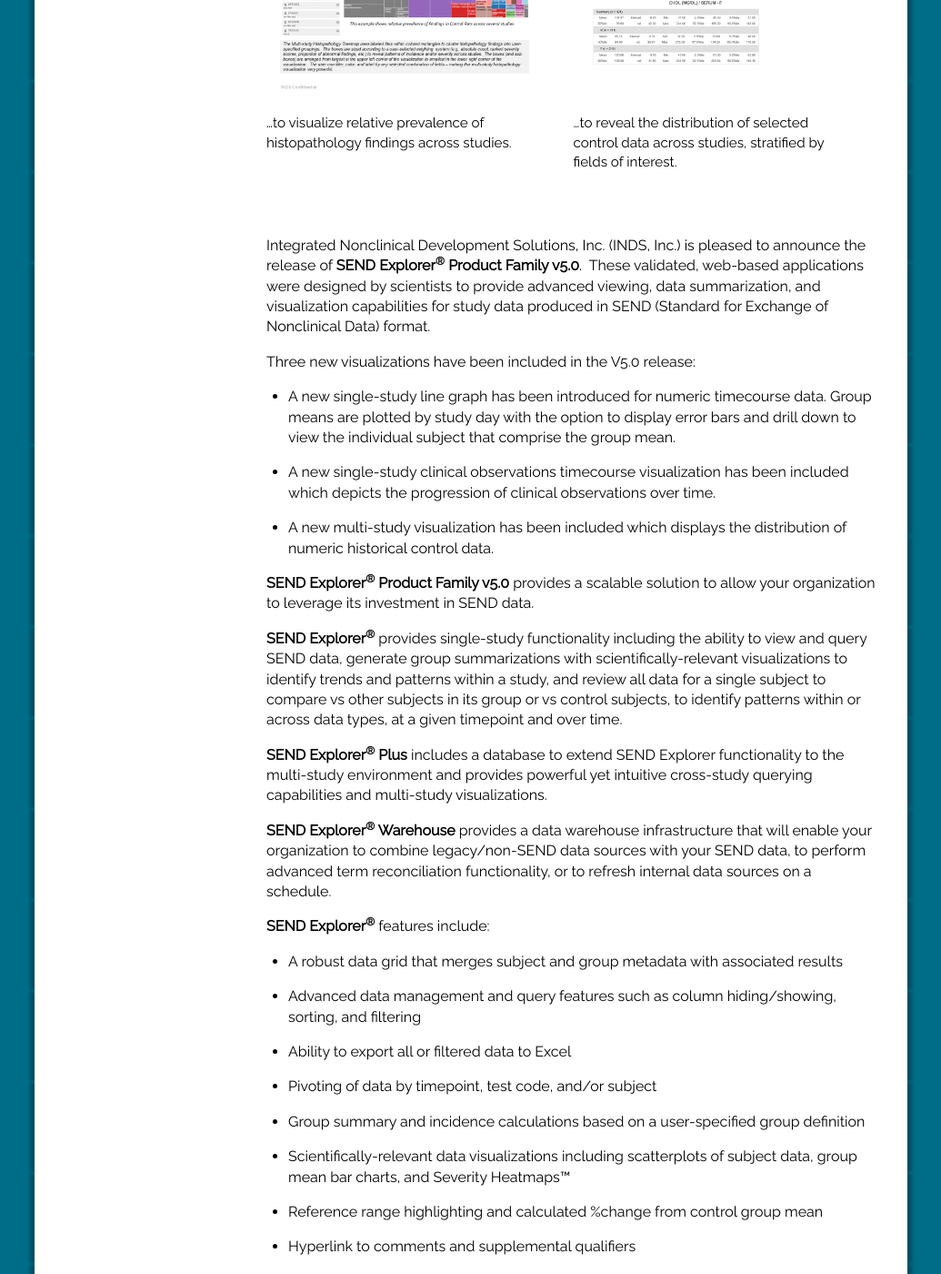
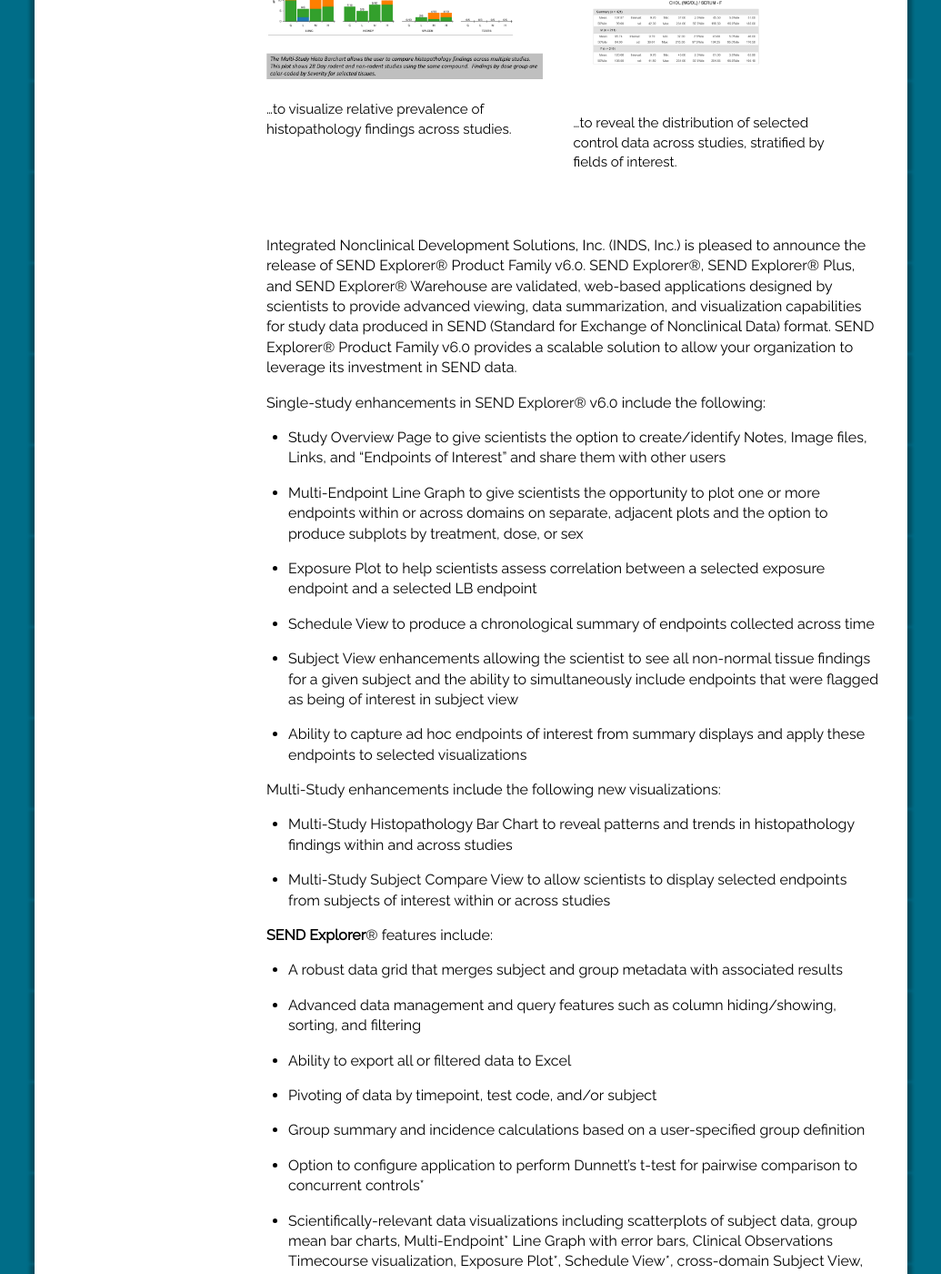
Before and after one commit to inds-inc/inds-inc.github.io, a Jekyll site: the page built from sendexplorer.md, in a window 1280 px wide and 1400 px high, scrolled down 2419 px. Shown: the whole window at 91% size, without its empty margins (122-1157 px from the left). Built offline with Jekyll 4.4.1, drawn with Linux system fonts in a browser that asks for light colours; comment, search, counter and statistics services are not loaded; some of the changed text lies outside the part shown.

Commit message:
update sendexplorer page

```diff
--- a/sendexplorer.md
+++ b/sendexplorer.md
@@ -30,7 +30,7 @@
     <p class="thumbtitle">Line Graph</p>
     <a href="/assets/se-images/linegraph-slide.png"
        data-lightbox="slide-9"
-       data-title="Line Graph">
+       data-title="Multi Endpoint Line Graph">
       <img class="thumbsize" src="/assets/se-images/linegraph-slide.png" alt="" />
     </a>
     <p class="thumbsize">…to visualize patterns of numeric data over time</p>
@@ -60,7 +60,7 @@
        data-title="Cross-Domain Subject View">
       <img class="thumbsize" src="/assets/se-images/Slide4.PNG" alt="" />
     </a>
-    <p class="thumbsize">…to put a subject’s data into perspective as compared to its own group and control group, on a single day or over time</p>
+    <p class="thumbsize">…to put a subject's data into perspective as compared to its own group and control group, on a single day or over time</p>
   </div>
 </div>
 <p>&nbsp;</p>
@@ -91,8 +91,8 @@
     <p class="thumbtitle">Histopathology Treemap</p>
     <a href="/assets/se-images/Slide7.PNG"
        data-lightbox="slide-7"
-       data-title="<a href=https://www.youtube.com/watch?v=UIXnvctzGw8>YouTube video show Muti-Study Histopathology Treemap in action</a>">
-      <img class="thumbsize" src="/assets/se-images/Slide7.PNG" alt="" />
+       data-title="Multi-Study Histo Barchart">
+      <img class="thumbsize" src="/assets/se-images/HistoBarChart.png" alt="" />
     </a>
     <p class="thumbsize">…to visualize relative prevalence of histopathology findings across studies.</p>
   </div>
@@ -107,48 +107,48 @@
 </div>
 <p>&nbsp;</p>
 Integrated Nonclinical Development Solutions, Inc. (INDS, Inc.) is
-pleased to announce the release of **SEND Explorer<sup>®</sup> Product
-Family v5.0**.  These validated, web-based applications were designed by
-scientists to provide advanced viewing, data summarization, and
-visualization capabilities for study data produced in SEND (Standard for
-Exchange of Nonclinical Data) format.
+pleased to announce the release of SEND Explorer® Product Family v6.0.
+SEND Explorer®, SEND Explorer® Plus, and SEND Explorer® Warehouse are
+validated, web-based applications designed by scientists to provide
+advanced viewing, data summarization, and visualization capabilities for
+study data produced in SEND (Standard for Exchange of Nonclinical Data)
+format. SEND Explorer® Product Family v6.0 provides a scalable solution
+to allow your organization to leverage its investment in SEND data.
 
-Three new visualizations have been included in the V5.0 release:
+Single-study enhancements in SEND Explorer® v6.0 include the following:
 
-- A new single-study line graph has been introduced for numeric timecourse data.
-  Group means are plotted by study day with the option to display error bars and
-  drill down to view the individual subject that comprise the group mean.
+-   Study Overview Page to give scientists the option to create/identify
+    Notes, Image files, Links, and “Endpoints of Interest” and share
+    them with other users
 
-- A new single-study clinical observations timecourse visualization has been
-  included which depicts the progression of clinical observations over time.
+-   Multi-Endpoint Line Graph to give scientists the opportunity to plot
+    one or more endpoints within or across domains on separate, adjacent
+    plots and the option to produce subplots by treatment, dose, or sex
 
-- A new multi-study visualization has been included which displays the
-  distribution of numeric historical control data.
+-   Exposure Plot to help scientists assess correlation between a
+    selected exposure endpoint and a selected LB endpoint
 
-**SEND Explorer<sup>®</sup> Product Family v5.0** provides a scalable
-solution to allow your organization to leverage its investment in SEND
-data.
+-   Schedule View to produce a chronological summary of endpoints
+    collected across time
 
-**SEND Explorer<sup>®</sup>** provides single-study functionality
-including the ability to view and query SEND data, generate group
-summarizations with scientifically-relevant visualizations to identify
-trends and patterns within a study, and review all data for a single
-subject to compare vs other subjects in its group or vs control
-subjects, to identify patterns within or across data types, at a given
-timepoint and over time.
+-   Subject View enhancements allowing the scientist to see all
+    non-normal tissue findings for a given subject and the ability to
+    simultaneously include endpoints that were flagged as being of
+    interest in subject view
 
-**SEND Explorer<sup>®</sup> Plus** includes a database to extend SEND
-Explorer functionality to the multi-study environment and provides
-powerful yet intuitive cross-study querying capabilities and multi-study
-visualizations.
+-   Ability to capture ad hoc endpoints of interest from summary
+    displays and apply these endpoints to selected visualizations
 
-**SEND Explorer<sup>®</sup> Warehouse** provides a data warehouse
-infrastructure that will enable your organization to combine
-legacy/non-SEND data sources with your SEND data, to perform advanced
-term reconciliation functionality, or to refresh internal data sources
-on a schedule.
+Multi-Study enhancements include the following new visualizations:
 
-**SEND Explorer<sup>®</sup>** features include:
+-   Multi-Study Histopathology Bar Chart to reveal patterns and trends
+    in histopathology findings within and across studies
+
+-   Multi-Study Subject Compare View to allow scientists to display
+    selected endpoints from subjects of interest within or across
+    studies
+
+**SEND Explorer**® features include:
 
 -   A robust data grid that merges subject and group metadata with
     associated results
@@ -163,8 +163,14 @@
 -   Group summary and incidence calculations based on a user-specified
     group definition
 
+-   Option to configure application to perform Dunnett's t-test for
+    pairwise comparison to concurrent controls\*
+
 -   Scientifically-relevant data visualizations including scatterplots
-    of subject data, group mean bar charts, and Severity Heatmaps™
+    of subject data, group mean bar charts, Multi-Endpoint\* Line Graph
+    with error bars, Clinical Observations Timecourse visualization,
+    Exposure Plot\*, Schedule View\*, cross-domain Subject View, and
+    Severity Heatmaps™
 
 -   Reference range highlighting and calculated %change from control
     group mean
@@ -174,38 +180,59 @@
 -   Hyperlink to multi-domain subject view with tabular and graphical
     displays of data
 
--   Line Graph Visualization
+-   The ability to create and save report and visualization presets so
+    they can be recalled and subsequently applied to the same or any
+    other study\*
+    \**Features new to Version 6.0*
 
--   Clinical Observations Timecourse Visualization
-
-**SEND Explorer<sup>®</sup> Plus** includes all of the above features as
-well as:
+**SEND Explorer**® **Plus** includes all of the above features as well
+as:
 
 -   Straight-forward load interface and study dashboard
 
 -   Fully-compliant SEND-based data model
 
--   Multi-study/multi-domain data query grid
+-   Study overview page containing a free-text field for capturing
+    scientific observations and notes, loaded image files, hyperlinks to
+    other documents or web-pages of interest, and a list of endpoints of
+    interest for sharing with others in your organization\*
 
--   Hyperlinked related records
+-   Ability for user to capture and retain endpoints of interest while
+    reviewing summary data\*
+
+-   Ability to apply ad hoc endpoints of interest en masse to selected
+    visualizations\*
+
+-   Multi-study/multi-domain data grid for querying across domains and
+    studies
 
 -   Multi-study Correlations Matrix visualization with tissue-finding
     indicators and drill-down to subject data
 
 -   Multi-study Timecourse Grid visualization permitting comparison of
-    endpoint across studies and over time
+    selected endpoint across studies and over time
 
--   Multi-study Treemap visualization facilitating recognition and
-    communication of patterns in histopathology findings.
+-   Multi-study Treemap visualization to identify relative prevalence of
+    Histopathology findings across studies weighted by any of a number
+    of severity-based weighting algorithms
 
--   Multi-study Historical Control Value Distribution Visualization
+-   Multi-Study Histopathology Barchart to facilitate recognition and
+    communication of patterns in histopathology findings\*
 
-**SEND Explorer<sup>®</sup> Warehouse** includes all of the above
-features as well as:
+-   Multi-Study Subject Compare chart providing side-by-side comparison
+    of subject findings from within or across studies\*
 
--   Administrative tool to allow term reconciliation, to view/modify
-    mapped terms, to specify unit transformations, and to identify
-    number of decimal places for display
+-   Multi-Study Historical Control Values Distribution visualization,
+    revealing the distribution of numeric endpoints in control subjects,
+    differentiable by sex, species, vehicle, test facility, supplier,
+    subject age, etc.
+    \**Features new to Version 6.0*
+
+**SEND Explorer**® **Warehouse** includes all of the above features as
+well as:
+
+-   Web-based\* administrative interface for term reconciliation, to
+    view/modify mapped terms, and to specify unit transformations
 
 -   Ability to register new source systems and connectors to integrate
     legacy data
@@ -213,13 +240,17 @@
 -   Ability to load, reload, or delete individual domains or an entire
     study
 
+-   Ability to load non-SEND data via generic spreadsheet loader\*
+
 -   Ability to review load history and load history details to help
     identify and correct data errors
 
--   Ability to load data on-demand or according to a specified schedule
+-   Ability to load data on-demand or according to a specified
+    schedule
+    \**Features new to Version 6.0*
 
-Products in the **SEND Explorer<sup>®</sup> Product Family v5.0** are
-now available for purchase. INDS has recently partnered with Instem for
-sales and support services. Please contact INDS at
-<sendexperts@inds-inc.com> or Instem at <submit@instem.com> for more
-information on any of these tools or to request a demo.
+Products in the SEND Explorer® Product Family v6.0 are now available for
+purchase. INDS has recently partnered with Instem for sales and support
+services. Please contact INDS at <sendexperts@inds-inc.com> or Instem at
+<submit@instem.com> for more information on any of these tools or to
+request a demo.
```
Also changed, not shown: assets/se-images/HistoBarChart.png (added), assets/se-images/linegraph-slide.png.
